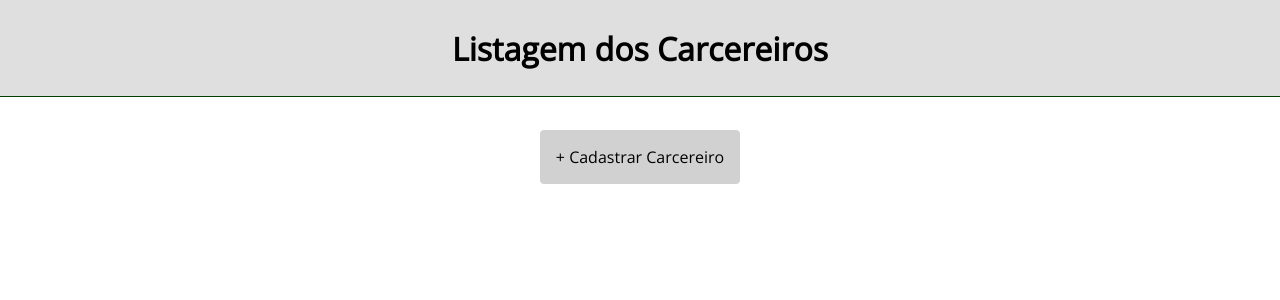
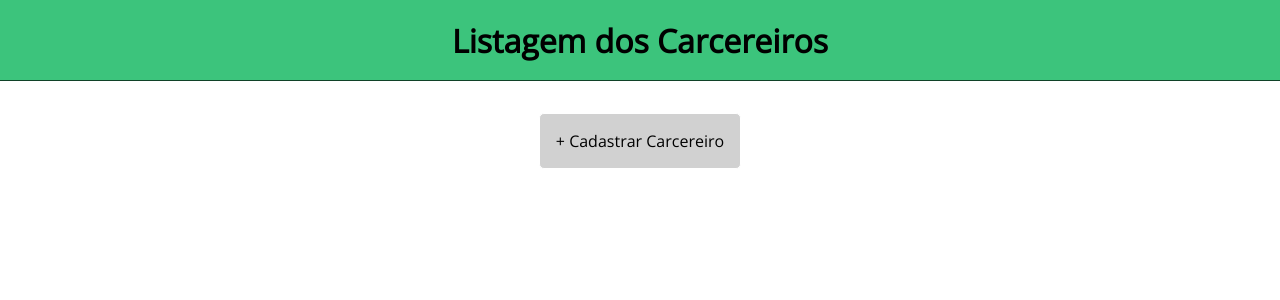
Before and after one commit to Festa-Junina/cadeia, a PHP site: page / in a window 1280 px wide. Shown: the top 300 px of the page. Run offline with PHP 8.4, Linux system fonts and the light colour scheme; data that the repository does not hold is empty.

Commit message:
Update style_carcereiro.css

```diff
--- a/css/style_carcereiro.css
+++ b/css/style_carcereiro.css
@@ -12,11 +12,11 @@ html,body{
     padding: 0.5em 0em;
     margin: none;
     display: flex;
-    background-color: rgb(223, 223, 223);
-    height: 5em;
+    background-color: #3CC47C;
+    height: 4em;
     align-items: center;
     justify-content: center;
-    border-bottom: solid 1px rgb(0, 61, 0);
+    border-bottom: solid 1px #104228;
 }
 .title-carcereiro h1{
     margin: 0em 2em;
@@ -25,7 +25,7 @@ html,body{
     justify-content: center;
 }
 .box-dados-carc{
-    flex-direction: column;
+    flex-direction: row;
     display: flex;
     width: 100%;
     justify-content: center;
```
